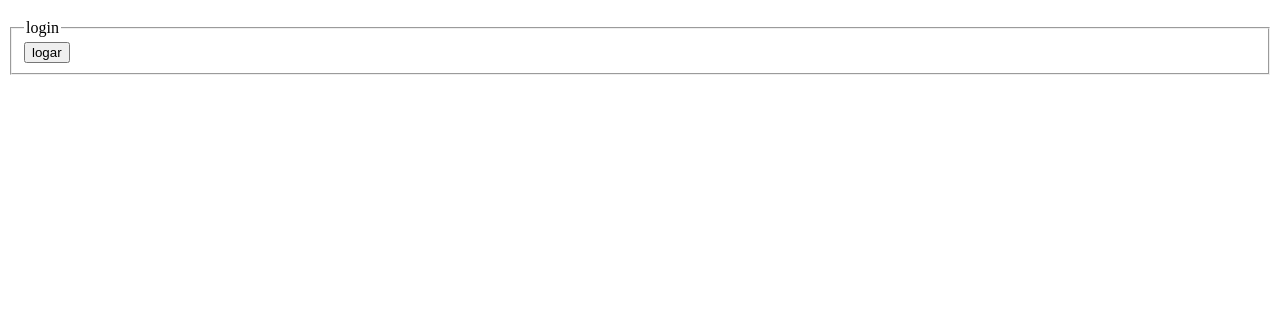
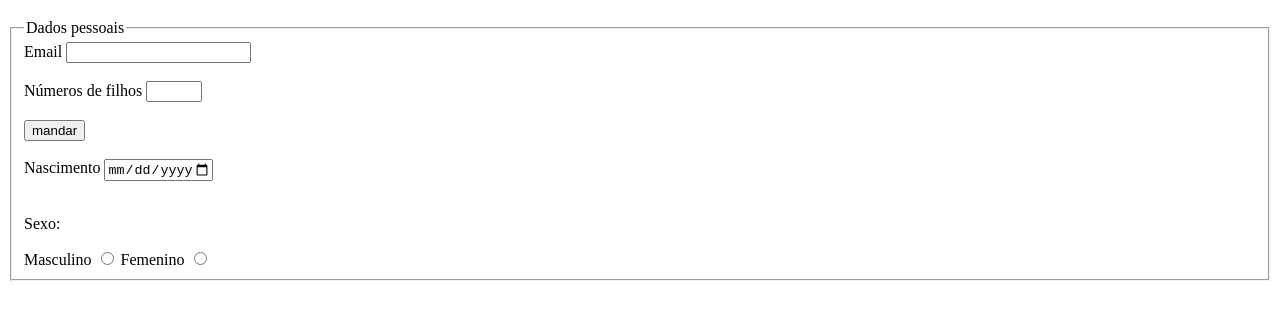
Before and after one commit to IsabelNtanda/curso_udemy, a plain HTML site: page formulario_03.html in a window 1280 px wide. Shown: the part 61-380 px from the top of the page. Drawn offline with Linux system fonts and the light colour scheme.

Commit message:
primeira parte de entrada de dados(formulario)

```diff
--- a/formulario_03.html
+++ b/formulario_03.html
@@ -10,9 +10,26 @@
   <h1>exemplo do formulário 2</h1>
   <form action="" method="GET" target="_blank" class="form_login">
      <fieldset>
-      <legend>login</legend>
+      <legend>Dados pessoais</legend>
+      <label for="">Email</label>
+        <input type="email">
+        <br> <br>
+           <label for="">Números de filhos</label>
+        <input type="number" min="0" max="50">
+        <br> <br>
+      <input type="submit" value="mandar">
 
-      <input type="submit" value="logar" class="btn">
+      <br>
+      <br>
+      <label for="">Nascimento</label>
+      <input type="date" min="2022-10-04" max="2032-10-04">
+      <br> <br>
+
+      <p>Sexo:</p>
+      <label for="">Masculino</label>
+      <input type="radio" name="radio" value="M">
+      <label for="">Femenino</label>
+      <input type="radio" name="radio" value="F">
      </fieldset>
   </form>
 </body>
```
